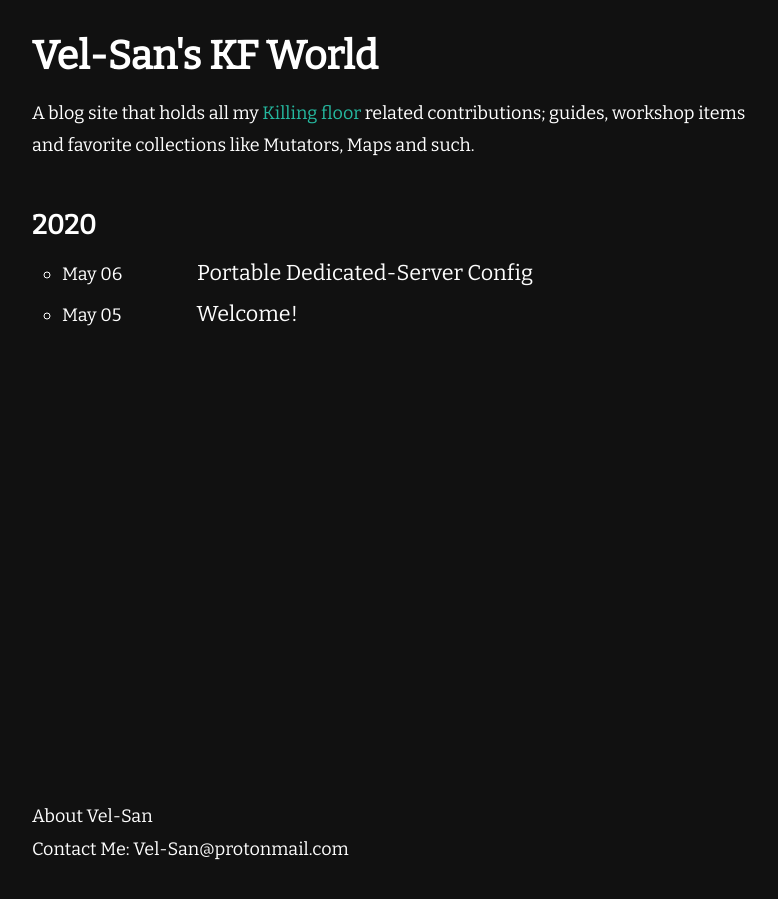
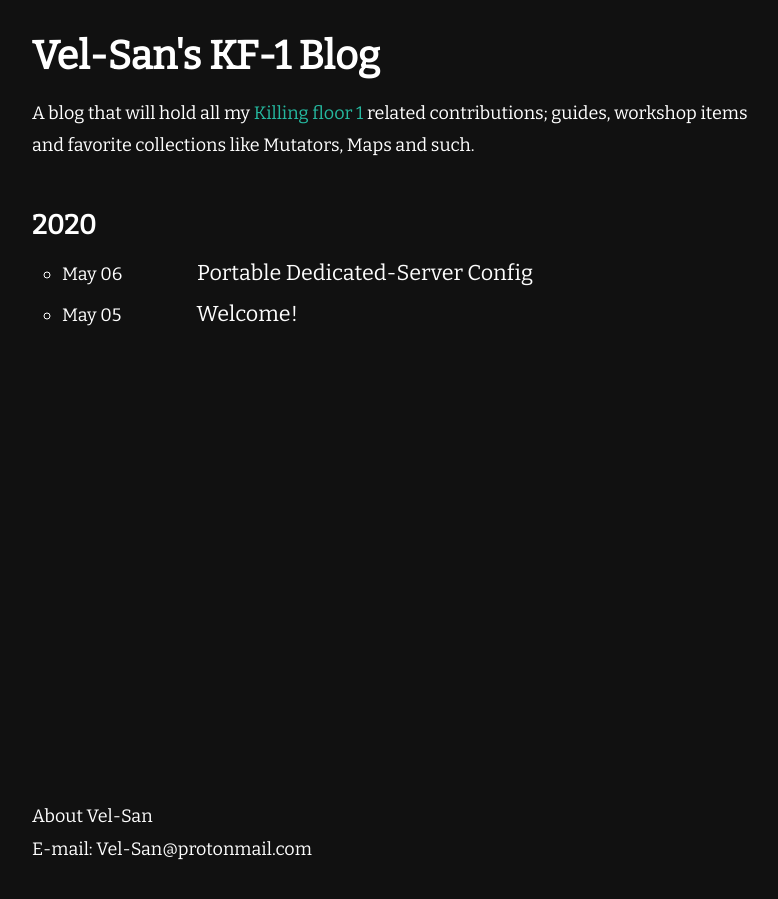
Before and after one commit to Bleeding-Action-Man/Bleeding-Action-Man.github.io, a Jekyll site: the page built from index.md, in a window 1280 px wide. Shown: the whole page, without its empty margins (238-1016 px from the left). Built offline with Jekyll 4.4.1, drawn with Linux system fonts in a browser that asks for light colours; nearby versions of some CDN libraries.

Commit message:
[Update] Blog title
- Blog description
- Added '1' to better convey Killing Floor 1

```diff
--- a/_config.yml
+++ b/_config.yml
@@ -1,9 +1,9 @@
-title: Vel-San's KF World # The title of the blog
+title: Vel-San's KF-1 Blog # The title of the blog
 author: Vel-San # Your name
 email: Vel-San@protonmail.com # your email shown in the footer
 url: https://vel-san.github.io/ # this is your site's root address.
 description: > # this means to ignore newlines until "show_excerpts:"
-  A blog site that holds all my <a href="http://www.killingfloorgames.com/">Killing floor</a> related contributions; guides, workshop items and favorite collections like Mutators, Maps and such.
+  A blog that will hold all my <a href="http://www.killingfloorgames.com/">Killing floor 1</a> related contributions; guides, workshop items and favorite collections like Mutators, Maps and such.
 favicon: "./favicon.png" # set the favicon of the site
 
 show_excerpts: false # set to true to show excerpts on the homepage
--- a/_includes/footer.html
+++ b/_includes/footer.html
@@ -13,7 +13,7 @@
               </li>
               {%- if site.email -%}
               <li>
-              <a class="u-email black-link" href="mailto:{{ site.email }}">Contact Me: {{ site.email }}</a></li>
+              E-mail: <a class="u-email black-link" href="mailto:{{ site.email }}">{{ site.email }}</a></li>
               {%- endif -%}
           </ul>
         </div>
```
